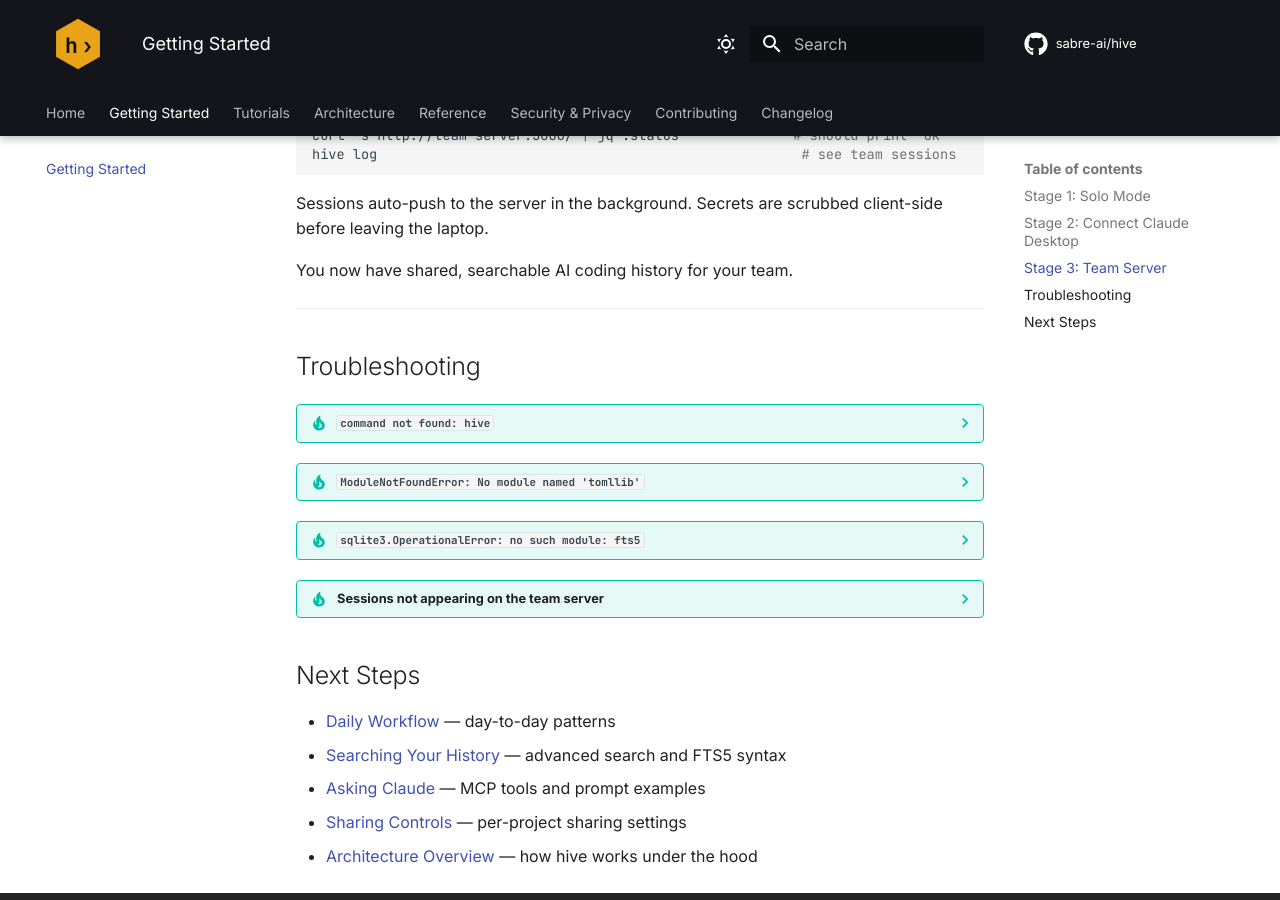
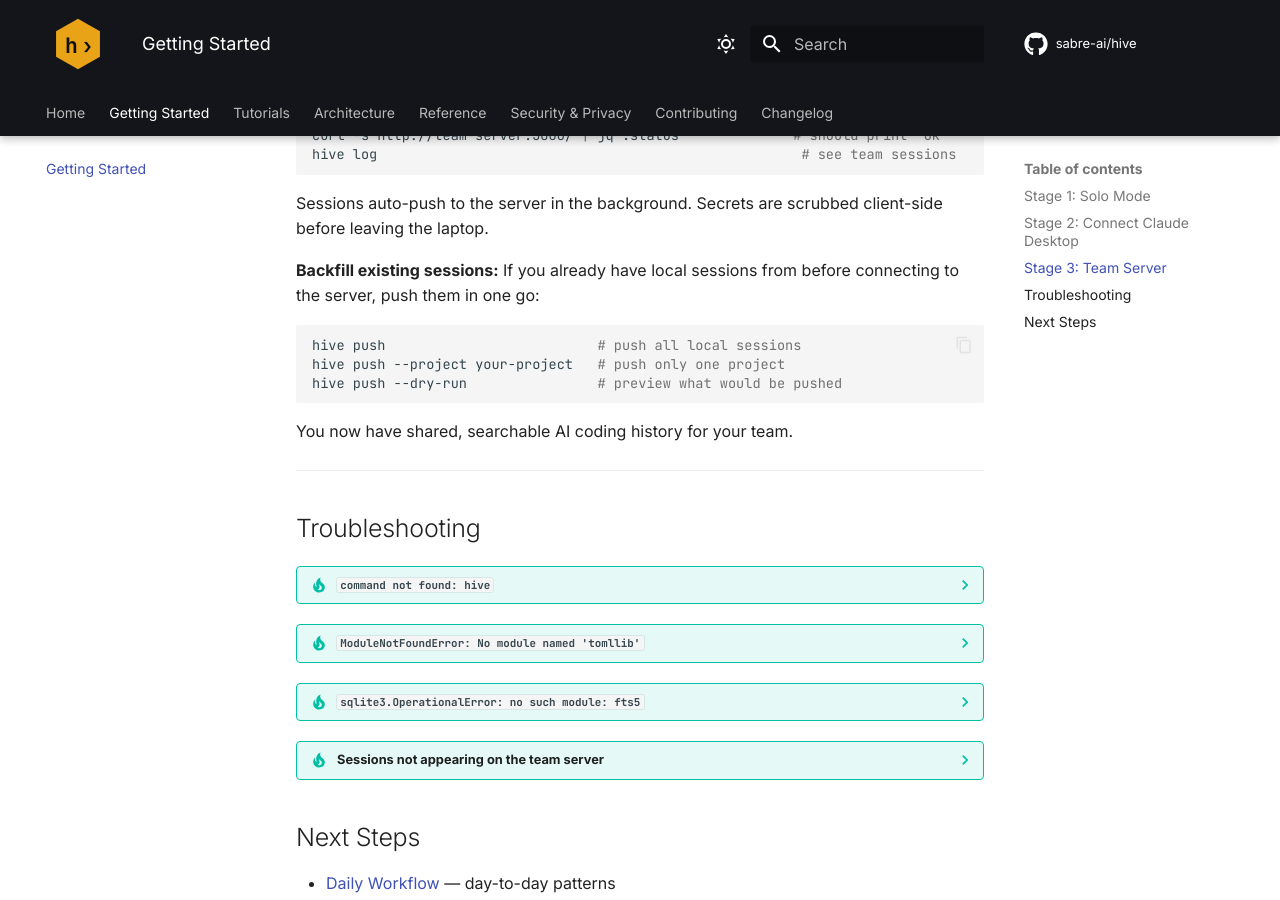
Before and after one commit to sabre-ai/hive, an MkDocs documentation site: the page built from docs/getting-started/index.md, in a window 1280 px wide and 900 px high, scrolled down 2846 px. Built offline with MkDocs 1.6.1 and Material for MkDocs 9.7.7, drawn with Linux system fonts in a browser that asks for light colours; comment, search, counter and statistics services are not loaded; the version menu is left out.

Commit message:
Fix backfill project scope and auto-push reliability (#15)
## Summary
- **Scope backfill to current project** during `hive init` — previously
imported all sessions across all projects, now filters to the working
directory
- **Normalize `cwd` → `project_path`** in capture adapter so the
pipeline has a consistent key regardless of hook payload shape
- **Make auto-push synchronous** (join with 30s timeout) so sessions
reliably land on the server before the hook process exits
- **Document `hive push`** backfill commands in the getting started
guide

## Test plan
- [ ] Run `hive init` in a project dir and verify only that project's
sessions are backfilled
- [ ] Trigger a session stop hook and verify the session is pushed to
the server before the process exits
- [ ] Verify `hive push --dry-run` works as documented

🤖 Generated with [Claude Code](https://claude.com/claude-code)

---------

Co-authored-by: Claude Opus 4.6 (1M context) <noreply@anthropic.com>

````diff
--- a/docs/getting-started/index.md
+++ b/docs/getting-started/index.md
@@ -150,6 +150,14 @@ hive log                                                    # see team sessions
 
 Sessions auto-push to the server in the background. Secrets are scrubbed client-side before leaving the laptop.
 
+**Backfill existing sessions:** If you already have local sessions from before connecting to the server, push them in one go:
+
+```bash
+hive push                          # push all local sessions
+hive push --project your-project   # push only one project
+hive push --dry-run                # preview what would be pushed
+```
+
 You now have shared, searchable AI coding history for your team.
 
 ---
````
Also changed, not shown: 1 other file.
